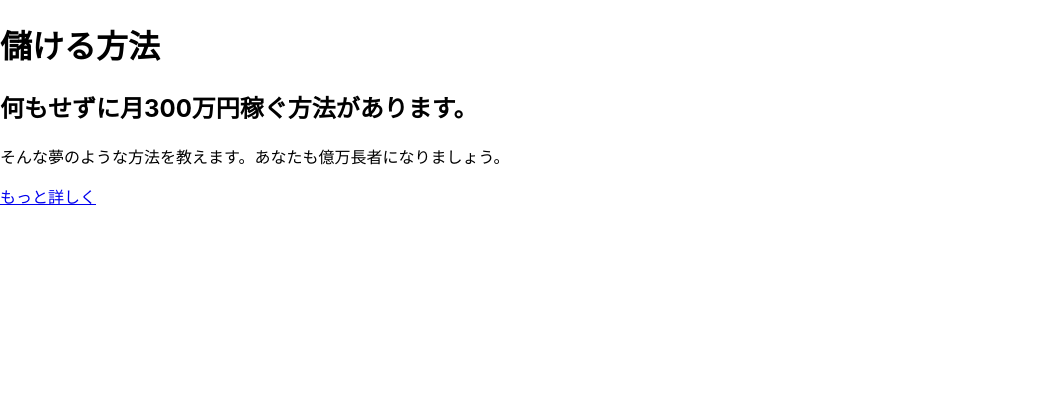
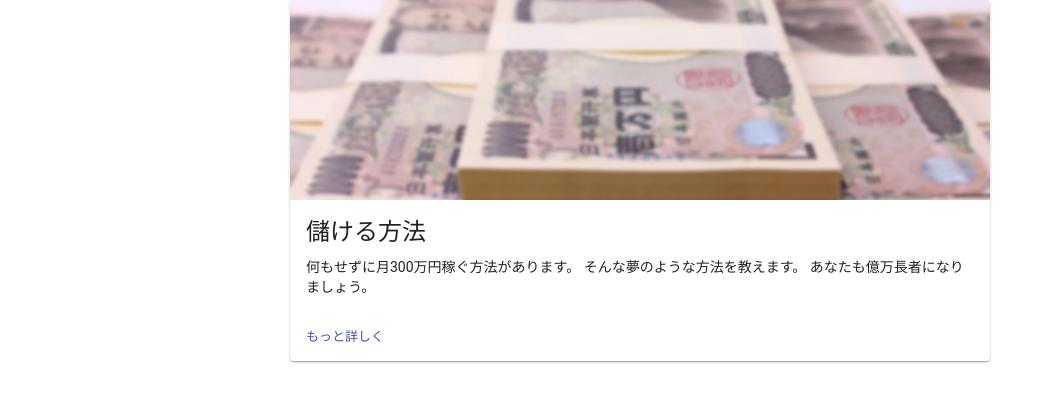
Before and after one commit to yoidea/1-click-fraud, a React (Create React App) app: page / in a window 1280 px wide. Shown: the top 402 px of the page, without its empty margins (0-1054 px from the left). Built offline with nearby package versions, Linux system fonts and the light colour scheme.

Commit message:
Apply materialUI to Home

```diff
--- a/src/App.js
+++ b/src/App.js
@@ -1,5 +1,7 @@
 import React, { Component } from 'react';
 import { BrowserRouter as Router, Route, Link } from "react-router-dom";
+import { Grid, Card, CardActions, CardContent, CardMedia, Button, Typography } from '@material-ui/core';
+import cover from './cover.jpg';
 
 class App extends Component {
   render() {
@@ -19,12 +21,33 @@ class App extends Component {
 class Home extends Component {
   render() {
     return (
-      <div>
-        <h1>儲ける方法</h1>
-        <h2>何もせずに月300万円稼ぐ方法があります。</h2>
-        <p>そんな夢のような方法を教えます。あなたも億万長者になりましょう。</p>
-        <Link to="/done">もっと詳しく</Link>
-      </div>
+      <Grid container justify="center">
+        <Card style={{
+          maxWidth: 700
+        }}>
+          <CardMedia
+            image={cover}
+            style={{height: 200}}
+          />
+          <CardContent>
+            <Typography gutterBottom variant="headline" component="h1">
+              儲ける方法
+            </Typography>
+            <Typography component="p">
+              何もせずに月300万円稼ぐ方法があります。
+              そんな夢のような方法を教えます。
+              あなたも億万長者になりましょう。
+            </Typography>
+          </CardContent>
+          <CardActions>
+            <Link to="/done">
+              <Button size="small" color="primary">
+                もっと詳しく
+              </Button>
+            </Link>
+          </CardActions>
+        </Card>
+      </Grid>
     );
   }
 }
```
Also changed, not shown: src/cover.jpg (added).
